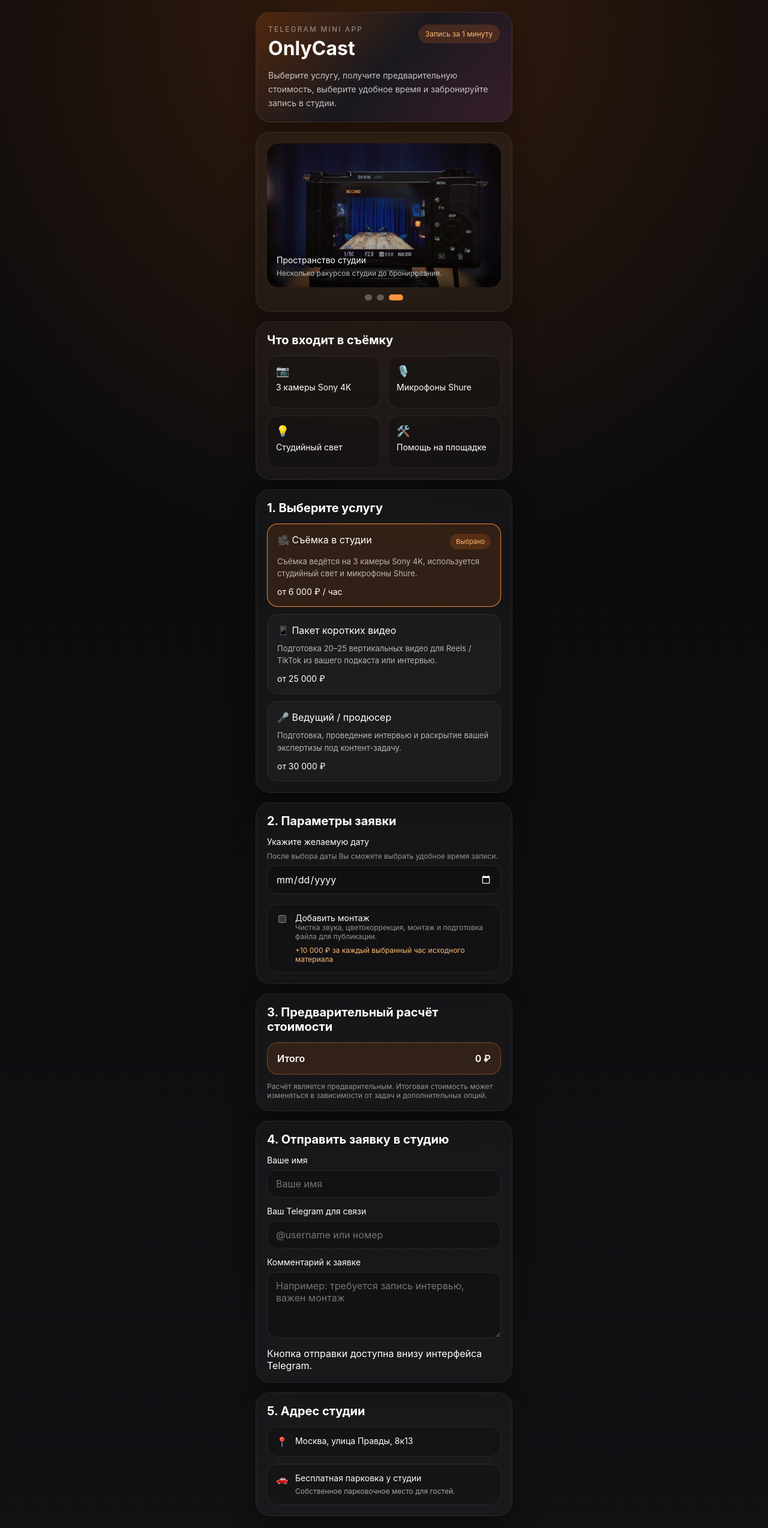
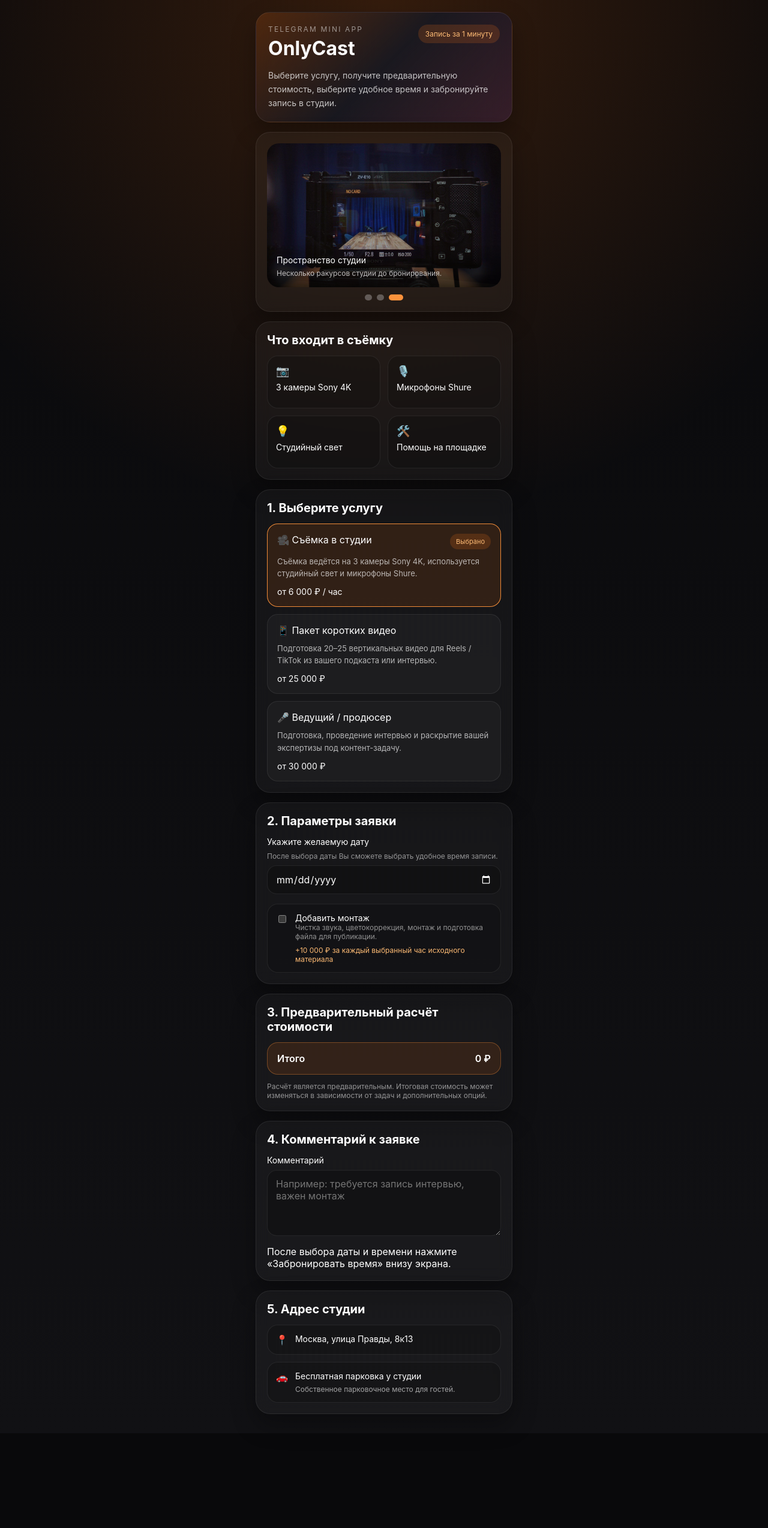
Before and after one commit to Stepiksog/-onlycast-miniap, a React (Vite) app: page / in a window 1280 px wide. Shown: the top 2548 px of the page at 60% size. After the commit the page ends 2390 px from the top, so only its background shows below. Built offline with nearby package versions, Linux system fonts and the light colour scheme.

Commit message:
Update App.tsx

```diff
--- a/src/App.tsx
+++ b/src/App.tsx
@@ -48,9 +48,9 @@ const HOST_PACKAGE_PRICE = 30000
 const STUDIO_ADDRESS = 'Москва, улица Правды, 8к13'
 
 const STUDIO_IMAGES = [
-  '/studio/photo1.jpg?v=5',
-  '/studio/photo2.jpg?v=5',
-  '/studio/photo3.jpg?v=5',
+  '/studio/photo1.jpg?v=6',
+  '/studio/photo2.jpg?v=6',
+  '/studio/photo3.jpg?v=6',
 ]
 
 const SERVICE_META: Record<ServiceKey, { title: string; description: string; priceText: string }> = {
@@ -87,8 +87,6 @@ export default function App() {
   const [needEditing, setNeedEditing] = useState(false)
   const [shootDate, setShootDate] = useState('')
   const [selectedSlots, setSelectedSlots] = useState<string[]>([])
-  const [name, setName] = useState('')
-  const [telegramContact, setTelegramContact] = useState('')
   const [comment, setComment] = useState('')
   const [activeImage, setActiveImage] = useState(0)
 
@@ -99,30 +97,6 @@ export default function App() {
 
     app.ready()
     app.expand()
-
-    let tgUser = app.initDataUnsafe?.user
-
-    if (!tgUser && app.initData) {
-      const params = new URLSearchParams(app.initData)
-      const userRaw = params.get('user')
-
-      if (userRaw) {
-        try {
-          tgUser = JSON.parse(decodeURIComponent(userRaw))
-        } catch (error) {
-          console.log('Failed to parse Telegram user:', error)
-        }
-      }
-    }
-
-    if (tgUser?.first_name) {
-      const fullName = [tgUser.first_name, tgUser.last_name].filter(Boolean).join(' ')
-      setName(fullName)
-    }
-
-    if (tgUser?.username) {
-      setTelegramContact(`@${tgUser.username}`)
-    }
   }, [])
 
   useEffect(() => {
@@ -193,14 +167,12 @@ export default function App() {
       selectedSlots,
       estimate,
       lead: {
-        name,
-        telegramContact,
         comment,
       },
       source: 'telegram_mini_app',
       createdAt: new Date().toISOString(),
     }),
-    [service, selectedHours, needEditing, shootDate, selectedSlots, estimate, name, telegramContact, comment],
+    [service, selectedHours, needEditing, shootDate, selectedSlots, estimate, comment],
   )
 
   const canSubmit = Boolean(shootDate.trim() && selectedSlots.length > 0)
@@ -435,30 +407,10 @@ export default function App() {
         </div>
 
         <div className="card">
-          <h2 className="card-title">4. Отправить заявку в студию</h2>
+          <h2 className="card-title">4. Комментарий к заявке</h2>
 
           <div className="field">
-            <label className="label">Ваше имя</label>
-            <input
-              className="input"
-              value={name}
-              onChange={(e) => setName(e.target.value)}
-              placeholder="Ваше имя"
-            />
-          </div>
-
-          <div className="field" style={{ marginTop: 14 }}>
-            <label className="label">Ваш Telegram для связи</label>
-            <input
-              className="input"
-              value={telegramContact}
-              onChange={(e) => setTelegramContact(e.target.value)}
-              placeholder="@username или номер"
-            />
-          </div>
-
-          <div className="field" style={{ marginTop: 14 }}>
-            <label className="label">Комментарий к заявке</label>
+            <label className="label">Комментарий</label>
             <textarea
               className="textarea"
               value={comment}
@@ -468,7 +420,9 @@ export default function App() {
           </div>
 
           <div style={{ marginTop: 16 }}>
-            <div className="center-note">Кнопка отправки доступна внизу интерфейса Telegram.</div>
+            <div className="center-note">
+              После выбора даты и времени нажмите «Забронировать время» внизу экрана.
+            </div>
           </div>
         </div>
 
```
